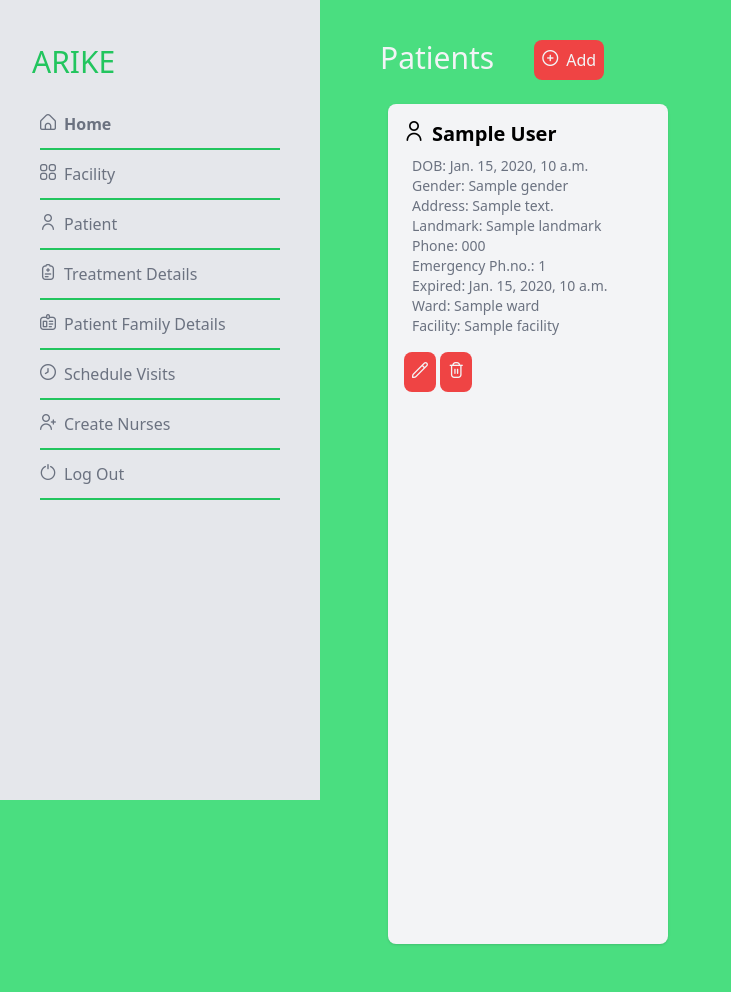
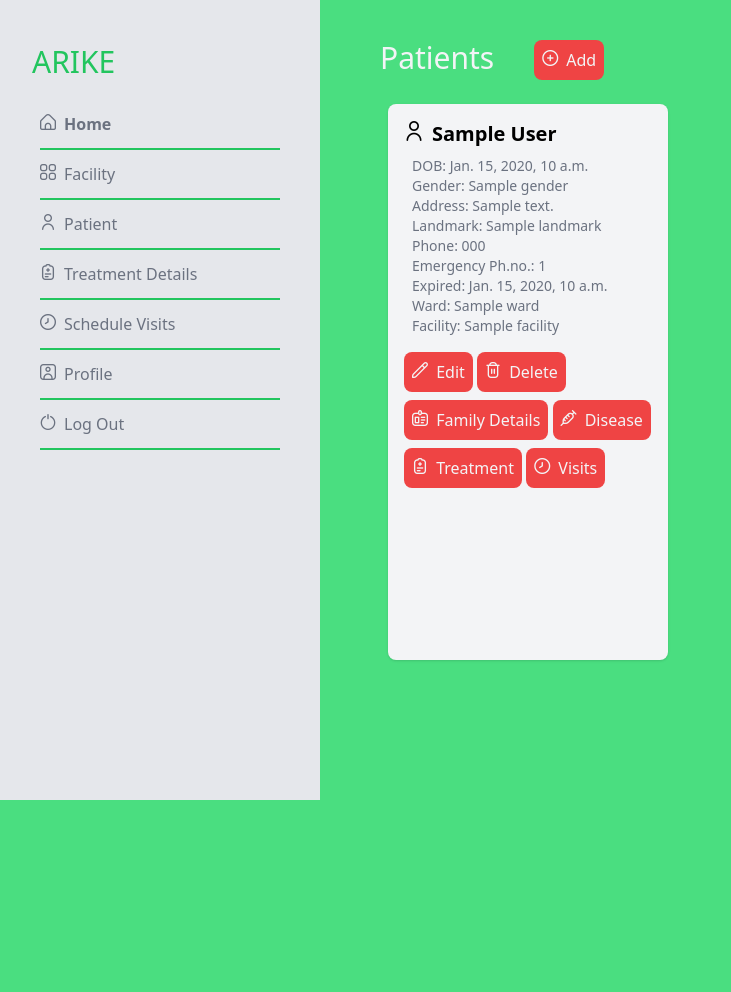
Before and after one commit to Aayushi-Mittal/Arike, a Django app: template templates/patient/list.html in a window 1280 px wide. Shown: the whole page, without its empty margins (0-731 px from the left). After the commit the page ends 800 px from the top, so only its background shows below. Run offline with Django 3.2, Linux system fonts and the light colour scheme; the template is opened without the code that fills it: most values are stand-ins (such as "Sample title", 1, 10 or a date in 2020); some libraries are stand-ins or nearby versions.

Commit message:
Patient (#2)
* Updated Patients UI and Flow

* minor changes

```diff
--- a/templates/auth/dashboard.html
+++ b/templates/auth/dashboard.html
@@ -26,12 +26,12 @@
                 <a href="/treatment/create"><button class="mt-2 mr-2 p-2 bg-red-500 text-gray-100 rounded-lg" type="submit"><i class="fi fi-rr-add mr-2"></i>Create</button></a>
                 <a href="/treatment/"><button class="mt-2 mr-2 p-2 bg-red-500 text-gray-100 rounded-lg" type="submit"><i class="fi fi-rr-eye mr-2"></i>View</button></a>
             </div>
-            <div class="shadow bg-gray-100 rounded-lg w-1/3 p-4 m-2">
+            {% comment %} <div class="shadow bg-gray-100 rounded-lg w-1/3 p-4 m-2">
                 <a href=""><h2 class="text-xl font-semibold hover:text-red-600"><i class="fi fi-rr-id-badge mr-2"></i>Patient Family</h2></a>
                 <p class="text-sm text-gray-500">Create Patients, View Patients, Update Patients, Delete Patients</p>
                 <a href="/family/create"><button class="mt-2 mr-2 p-2 bg-red-500 text-gray-100 rounded-lg" type="submit"><i class="fi fi-rr-add mr-2"></i>Create</button></a>
                 <a href="/family/"><button class="mt-2 mr-2 p-2 bg-red-500 text-gray-100 rounded-lg" type="submit"><i class="fi fi-rr-eye mr-2"></i>View</button></a>
-            </div>
+            </div> {% endcomment %}
             <div class="shadow bg-gray-100 rounded-lg w-1/3 p-4 m-2">
                 <a href="/visit/"><h2 class="text-xl font-semibold hover:text-red-600"><i class="fi fi-rr-clock mr-2"></i>Schedule Visits</h2></a>
                 <p class="text-sm text-gray-500">Create Patients, View Patients, Update Patients, Delete Patients</p>
--- a/templates/base_dashboard.html
+++ b/templates/base_dashboard.html
@@ -10,9 +10,12 @@
 			<a href="/facility/"><li class="py-3 border-b-2 border-green-500 hover:text-gray-900 hover:border-red-500"><i class="fi fi-rr-apps mr-2"></i>Facility</li></a>
 			<a href="/patient/"><li class="py-3 border-b-2 border-green-500 hover:text-gray-900 hover:border-red-500"><i class="fi fi-rr-user mr-2"></i>Patient</li></a>
 			<a href="/treatment/"><li class="py-3 border-b-2 border-green-500 hover:text-gray-900 hover:border-red-500"><i class="fi fi-rr-treatment mr-2"></i>Treatment Details</li></a>
-			<a href="/family/"><li class="py-3 border-b-2 border-green-500 hover:text-gray-900 hover:border-red-500"><i class="fi fi-rr-id-badge mr-2"></i>Patient Family Details</li></a>
+			{% comment %} <a href="/family/"><li class="py-3 border-b-2 border-green-500 hover:text-gray-900 hover:border-red-500"><i class="fi fi-rr-id-badge mr-2"></i>Patient Family Details</li></a> {% endcomment %}
 			<a href="/visit/"><li class="py-3 border-b-2 border-green-500 hover:text-gray-900 hover:border-red-500"><i class="fi fi-rr-clock mr-2"></i></i>Schedule Visits</li></a>
+			{% if request.user == "admin" or request.user == "distadmin" %}
 			<a href="#"><li class="py-3 border-b-2 border-green-500 hover:text-gray-900 hover:border-red-500"><i class="fi fi-rr-user-add mr-2"></i>Create Nurses</li></a>
+			{% endif %}
+			<a href="#"><li class="py-3 border-b-2 border-green-500 hover:text-gray-900 hover:border-red-500"><i class="fi fi-rr-portrait mr-2"></i>Profile</li></a>
 			<a href="/logout/"><li class="py-3 border-b-2 border-green-500 hover:text-gray-900 hover:border-red-500"><i class="fi fi-rr-power mr-2"></i>Log Out</li></a>
 		</ul>
 	</aside>
--- a/templates/patient/list.html
+++ b/templates/patient/list.html
@@ -23,8 +23,12 @@
                 <li>Ward: {{p.ward}}</li>
                 <li>Facility: {{p.facility}}</li>
             </ul>
-            <a href="/patient/update/{{p.id}}/"><button class="mt-2 p-2 bg-red-500 text-gray-100 rounded-lg" type="submit"><i class="fi fi-rr-pencil"></i></button></a>
-            <a href="/patient/delete/{{p.id}}/"><button class="mt-2 p-2 bg-red-500 text-gray-100 rounded-lg" type="submit"><i class="fi fi-rr-trash"></i></button></a>
+            <a href="/patient/update/{{p.id}}/"><button class="mt-2 p-2 bg-red-500 text-gray-100 rounded-lg hover:bg-red-600" type="submit"><i class="fi fi-rr-pencil mr-1"></i> Edit</button></a>
+            <a href="/patient/delete/{{p.id}}/"><button class="mt-2 p-2 bg-red-500 text-gray-100 rounded-lg hover:bg-red-600" type="submit"><i class="fi fi-rr-trash mr-1"></i> Delete</button></a>
+            <a href="/family/?patient_id={{p.id}}/"><button class="mt-2 p-2 bg-red-500 text-gray-100 rounded-lg hover:bg-red-600" type="submit"><i class="fi fi-rr-id-badge mr-1"></i> Family Details</button></a>
+            <a href="/disease/?patient_id={{p.id}}/"><button class="mt-2 p-2 bg-red-500 text-gray-100 rounded-lg hover:bg-red-600" type="submit"><i class="fi fi-rr-syringe mr-1"></i> Disease</button></a>
+            <a href="/treatment/?patient_id={{p.id}}/"><button class="mt-2 p-2 bg-red-500 text-gray-100 rounded-lg hover:bg-red-600" type="submit"><i class="fi fi-rr-treatment mr-1"></i> Treatment</button></a>
+            <a href="/visit/?patient_id={{p.id}}/"><button class="mt-2 p-2 bg-red-500 text-gray-100 rounded-lg hover:bg-red-600" type="submit"><i class="fi fi-rr-clock mr-1"></i> Visits</button></a>
         </div>
     {% empty %}
         <div class="flex items-center justify-center">
```
